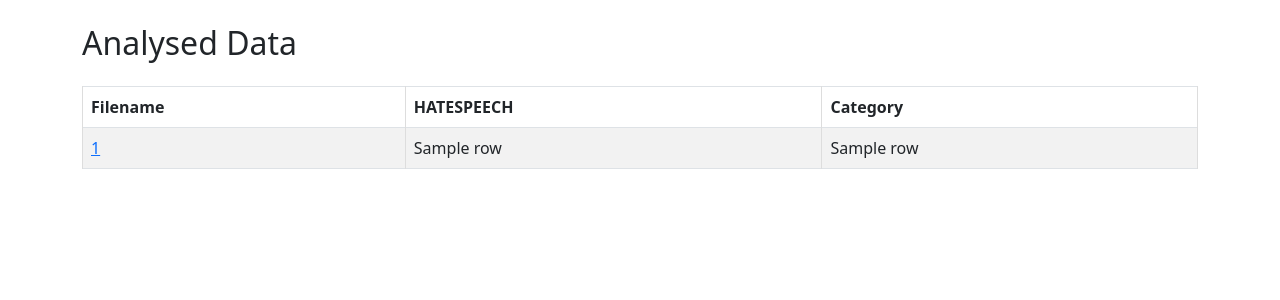
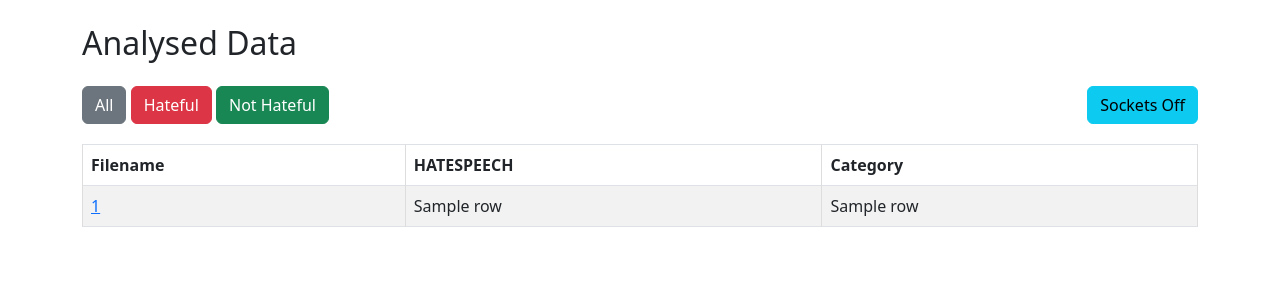
Before and after one commit to ethical-buddy/TORONS, a Flask app: template webapp/templates/index.html in a window 1280 px wide. Shown: the top 300 px of the page. Run offline with Flask 3, Linux system fonts and the light colour scheme; the template is opened without the code that fills it: most values are stand-ins (such as "Sample title", 1, 10 or a date in 2020); some libraries are stand-ins or nearby versions.

Commit message:
Refactor web crawler and add socket functionality

```diff
--- a/async_crawl_i2p.py
+++ b/async_crawl_i2p.py
@@ -121,8 +121,7 @@ async def web_crawler_with_saving_and_urls(id, url, session, connector):
                     if not link.get('href').startswith('mailto:')
                 }
                 timestamp = datetime.now().strftime('%Y-%m-%d_%H-%M-%S')
-                filename = f"{id}_{timestamp}_{
-                    generate_secure_random_string(8)}.html"
+                filename = f"{id}_{timestamp}_{generate_secure_random_string(8)}.html"
                 save_data_to_file(await response.text(), DATA_DIRECTORY, filename)
                 # Save the final URL to CSV
                 save_url_to_csv(filename, final_url)
--- a/webapp/app.py
+++ b/webapp/app.py
@@ -1,9 +1,11 @@
 from flask import Flask, render_template, send_from_directory
-import os
+from flask_socketio import SocketIO
+import os, time
 import csv
 
 app = Flask(__name__)
-
+app.config['SECRET_KEY'] = 'secret!'
+socketio = SocketIO(app)
 def read_csv(file_path):
     data = []
     with open(file_path, newline='', encoding='utf-8') as csvfile:
@@ -18,6 +20,14 @@ def index():
     data = read_csv(file_path)
     return render_template('index.html', data=data)
 
+@socketio.on('update_data')
+def update_data():
+    while True:
+        time.sleep(5)  # Adjust the sleep duration as needed
+        file_path = 'data/hateful_files.csv'
+        data = read_csv(file_path)
+        socketio.emit('data_updated', {'data': data})
+
 @app.route('/archive/<filename>')
 def view_file(filename):
     # Assuming the HTML files are in the 'archive' directory
--- a/webapp/templates/index.html
+++ b/webapp/templates/index.html
@@ -1,11 +1,11 @@
 <!DOCTYPE html>
 <html lang="en">
 <head>
-    <meta charset="UTF-8">
-    <meta name="viewport" content="width=device-width, initial-scale=1.0">
+    <meta charset="UTF-8" />
+    <meta name="viewport" content="width=device-width, initial-scale=1.0" />
     <title>Hateful Files</title>
     <!-- Bootstrap CSS -->
-    <link href="https://cdn.jsdelivr.net/npm/bootstrap@5.3.0/dist/css/bootstrap.min.css" rel="stylesheet">
+    <link href="https://cdn.jsdelivr.net/npm/bootstrap@5.3.0/dist/css/bootstrap.min.css" rel="stylesheet" />
     <style>
         table {
             border-collapse: collapse;
@@ -22,11 +22,22 @@
         th {
             background-color: #f2f2f2;
         }
+
+        .toggle-btn {
+            float: right;
+            margin-bottom: 10px;
+        }
     </style>
 </head>
 <body>
     <div class="container">
         <h2 class="mt-4 mb-4">Analysed Data</h2>
+        <div class="mb-3">
+            <button onclick="filterData('all');window.location.reload();" class="btn btn-secondary">All</button>
+            <button onclick="filterData('hateful')" class="btn btn-danger">Hateful</button>
+            <button onclick="filterData('not_hateful')" class="btn btn-success">Not Hateful</button>
+            <button onclick="toggleSockets()" class="btn btn-info toggle-btn" id="sockets-toggle">Sockets On</button>
+        </div>
         <table class="table table-striped table-bordered">
             <thead class="thead-light">
                 <tr>
@@ -35,9 +46,9 @@
                     <th>Category</th>
                 </tr>
             </thead>
-            <tbody>
+            <tbody id="data-body">
                 {% for row in data %}
-                <tr>
+                <tr class="data-row" data-hateful="{{ row[1] }}">
                     <td><a href="{{ url_for('view_file', filename=row[0]) }}">{{ row[0] }}</a></td>
                     <td>{{ row[1] }}</td>
                     <td>{{ row[2] }}</td>
@@ -48,5 +59,90 @@
     </div>
     <!-- Bootstrap JS and Popper.js (required for Bootstrap components) -->
     <script src="https://cdn.jsdelivr.net/npm/bootstrap@5.3.0/dist/js/bootstrap.bundle.min.js"></script>
+    <script src="https://cdn.socket.io/4.0.1/socket.io.min.js"></script>
+    <script>
+        var socket = io.connect("http://" + document.domain + ":" + location.port);
+        var socketsEnabled = getStoredSocketsSetting();
+        var socketsToggleBtn = document.getElementById("sockets-toggle");
+
+        updateToggleButtonText();
+
+        socket.on("connect", function () {
+            socket.emit("update_data");
+        });
+
+        socket.on("data_updated", function (msg) {
+            if (socketsEnabled) {
+                updateTable(msg.data);
+            }
+        });
+
+        function updateTable(data) {
+            var tbody = document.getElementById("data-body");
+
+            // Check if tbody is not null before updating
+            if (tbody) {
+                tbody.innerHTML = "";
+
+                for (var i = 0; i < data.length; i++) {
+                    var row =
+                        '<tr class="data-row" data-hateful="' +
+                        data[i][1] +
+                        '"><td><a href="/archive/' +
+                        data[i][0] +
+                        '">' +
+                        data[i][0] +
+                        "</a></td><td>" +
+                        data[i][1] +
+                        "</td><td>" +
+                        data[i][2] +
+                        "</td></tr>";
+                    tbody.innerHTML += row;
+                }
+            }
+        }
+
+        function filterData(filter) {
+            var rows = document.getElementsByClassName("data-row");
+            for (var i = 0; i < rows.length; i++) {
+                var row = rows[i];
+                var isHateful = row.getAttribute("data-hateful") === "HATEFUL";
+
+                if (filter === "all" || (filter === "hateful" && isHateful) || (filter === "not_hateful" && !isHateful)) {
+                    row.style.display = "";
+                } else {
+                    row.style.display = "none";
+                }
+
+                // Disable sockets after filtering
+                socketsEnabled = false;
+                storeSocketsSetting(socketsEnabled);
+                updateToggleButtonText();
+            }
+        }
+
+        function toggleSockets() {
+            socketsEnabled = !socketsEnabled;
+            storeSocketsSetting(socketsEnabled);
+            updateToggleButtonText();
+        }
+
+        function storeSocketsSetting(enabled) {
+            localStorage.setItem("socketsEnabled", enabled);
+        }
+
+        function getStoredSocketsSetting() {
+            var storedSetting = localStorage.getItem("socketsEnabled");
+            return storedSetting === "true"; // Convert to boolean
+        }
+
+        function updateToggleButtonText() {
+            if (socketsEnabled) {
+                socketsToggleBtn.innerText = "Sockets On";
+            } else {
+                socketsToggleBtn.innerText = "Sockets Off";
+            }
+        }
+    </script>
 </body>
 </html>
```
